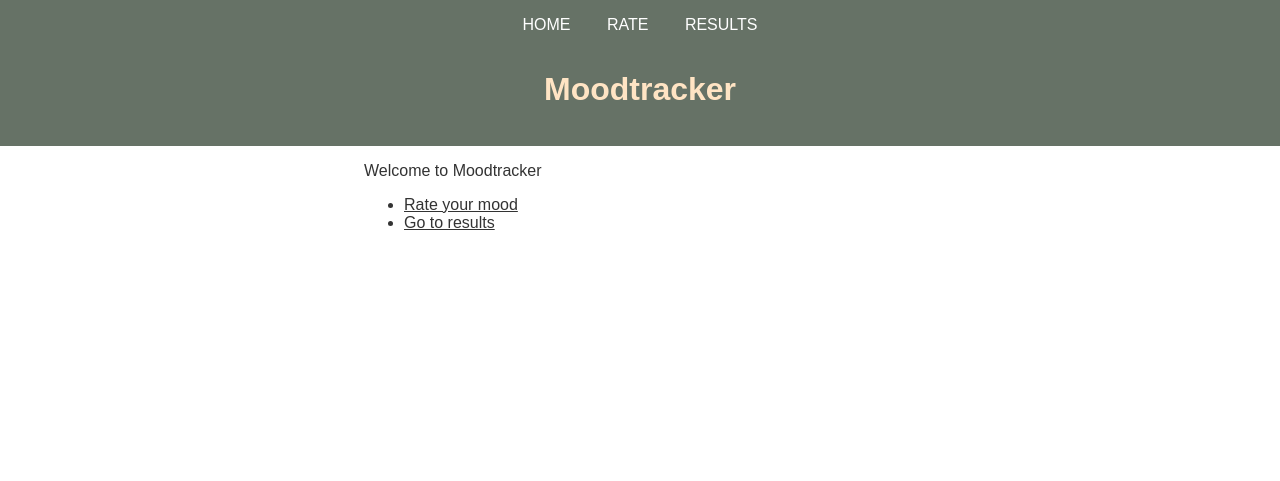
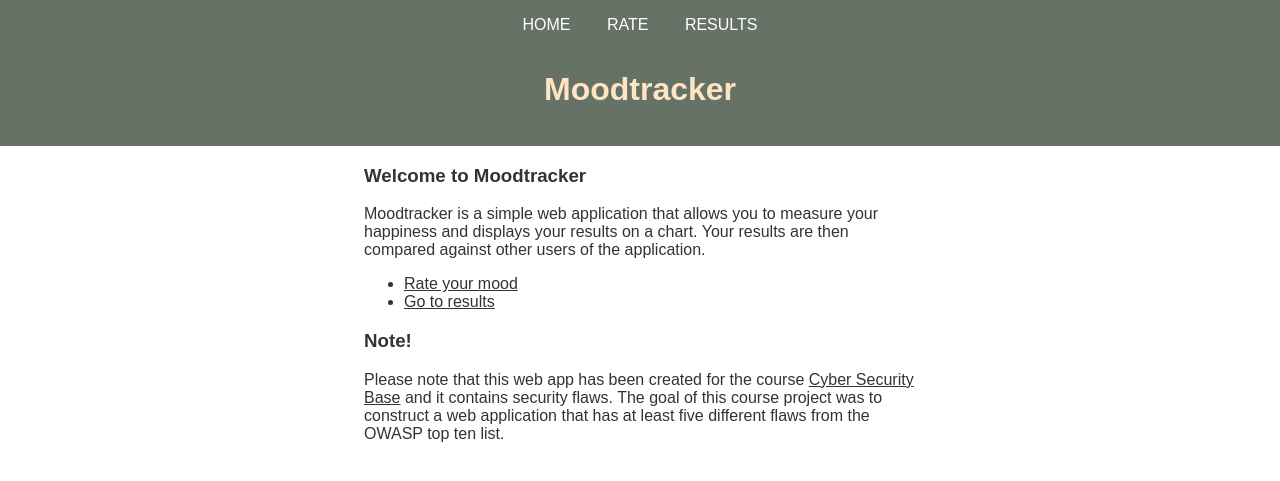
Before and after one commit to ellisrnm/hy-cybersec-2022, a Django app: page /moodtracker/ in a window 1280 px wide. Shown: the top 481 px of the page. Run offline with Django 4.2, Linux system fonts and the light colour scheme.

Commit message:
Update front page

```diff
--- a/moodtracker/templates/moodtracker/index.html
+++ b/moodtracker/templates/moodtracker/index.html
@@ -2,11 +2,30 @@
 
 {% block content %}
 
-<p>Welcome to Moodtracker</p>
+<h3>Welcome to Moodtracker</h3>
 
-<ul>
-    <li><a href="{% url 'rate' %}">Rate your mood</a></li>
-    <li><a href="{% url 'results' %}">Go to results</a></li>
-</ul>
+<p>
+    Moodtracker is a simple web application that allows you to measure your happiness
+    and displays your results on a chart. Your results are then compared against
+    other users of the application.
+</p>
+
+<p>
+    <ul>
+        <li><a href="{% url 'rate' %}">Rate your mood</a></li>
+        <li><a href="{% url 'results' %}">Go to results</a></li>
+    </ul>
+</p>
+
+<h3>
+     Note!
+</h3>
+
+<p>
+    Please note that this web app has been created for the course
+    <a href="https://cybersecuritybase.mooc.fi/" target="_blank">Cyber Security Base</a>
+    and it contains security flaws. The goal of this course project was to construct a
+    web application that has at least five different flaws from the OWASP top ten list.
+</p>
 
 {% endblock %}
```
